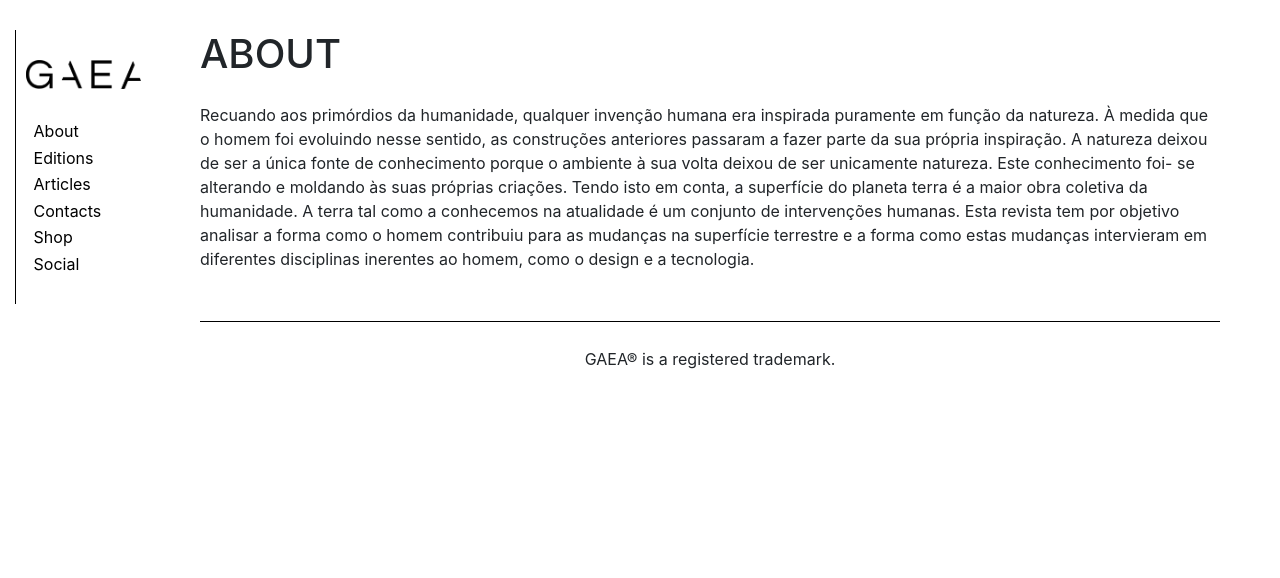
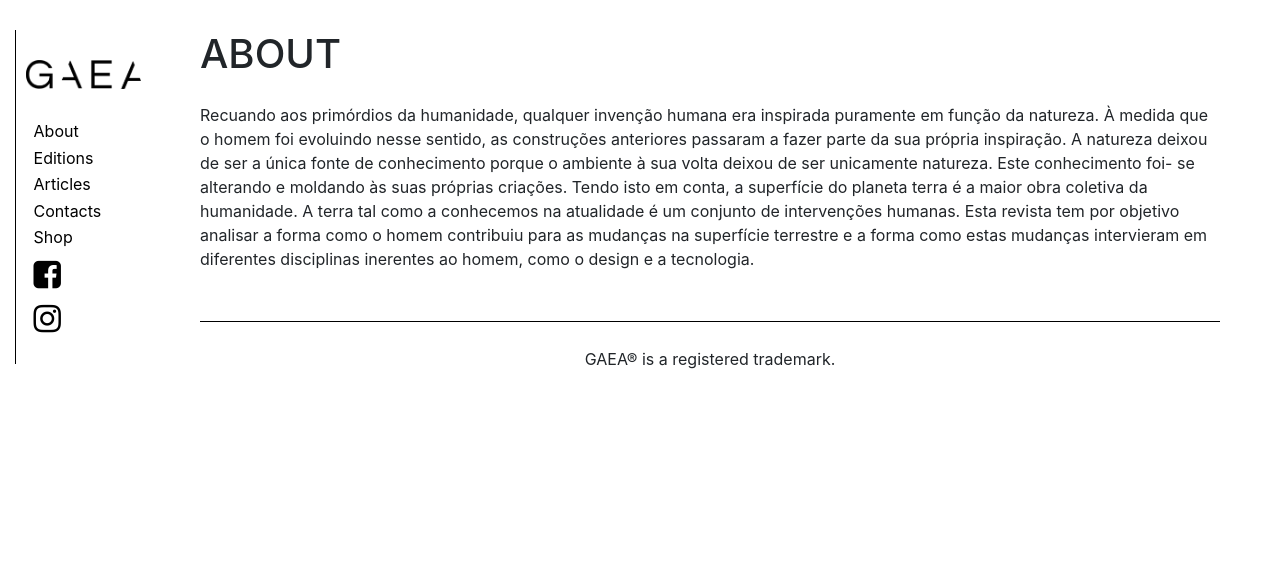
Before and after one commit to janjos96/Static-P3, a PHP site: page /about.php in a window 1280 px wide. Shown: the top 578 px of the page. Run offline with PHP 8.4, Linux system fonts and the light colour scheme; some libraries are stand-ins or nearby versions.

Commit message:
social changes

```diff
--- a/css/main.css
+++ b/css/main.css
@@ -142,6 +142,13 @@ body{
 
 
 }
+
+.social{
+    margin-top: 5px;
+}
+
+
+
 
 
 
--- a/index.php
+++ b/index.php
@@ -38,6 +38,8 @@
                 <li class="mainnav"><a href="articles.php">Articles</a></li>
                 <li class="mainnav"><a href="contacts.php">Contacts</li></a></li>
                 <li class="mainnav"><a href="shop.php">Shop</a></li>
+                <li class="mainnav social"><a><i class="fa fa-facebook-square fa-2x" aria-hidden="true"></i></a></li>
+                <li class="mainnav social"><a> <i class="fa fa-instagram fa-2x" aria-hidden="true"></i></a></li>
 
             </ul>
 
--- a/parts/navbar.php
+++ b/parts/navbar.php
@@ -11,15 +11,8 @@ echo '<nav id="navb">
         <li class="mainnav"><a href="articles.php">Articles</a></li>
         <li class="mainnav"><a href="contacts.php">Contacts</li></a></li>
         <li class="mainnav"><a href="shop.php">Shop</a></li>
-        <li class="dropdown mainnav">Social
-            <div class="dropdown-content">
-                <ul>
-                    <li>Facebook</li>
-                    <li>Linked in</li>
-                    <li>Vimeo</li>
-                </ul>
-            </div>
-        </li>
+        <li class="mainnav social"><a><i class="fa fa-facebook-square fa-2x" aria-hidden="true"></i></a></li>
+        <li class="mainnav social"><a> <i class="fa fa-instagram fa-2x" aria-hidden="true"></i></a></li>
         <div id="language"><a>PT</a>/<a>ENG</a></div>
     </ul>
 
```
